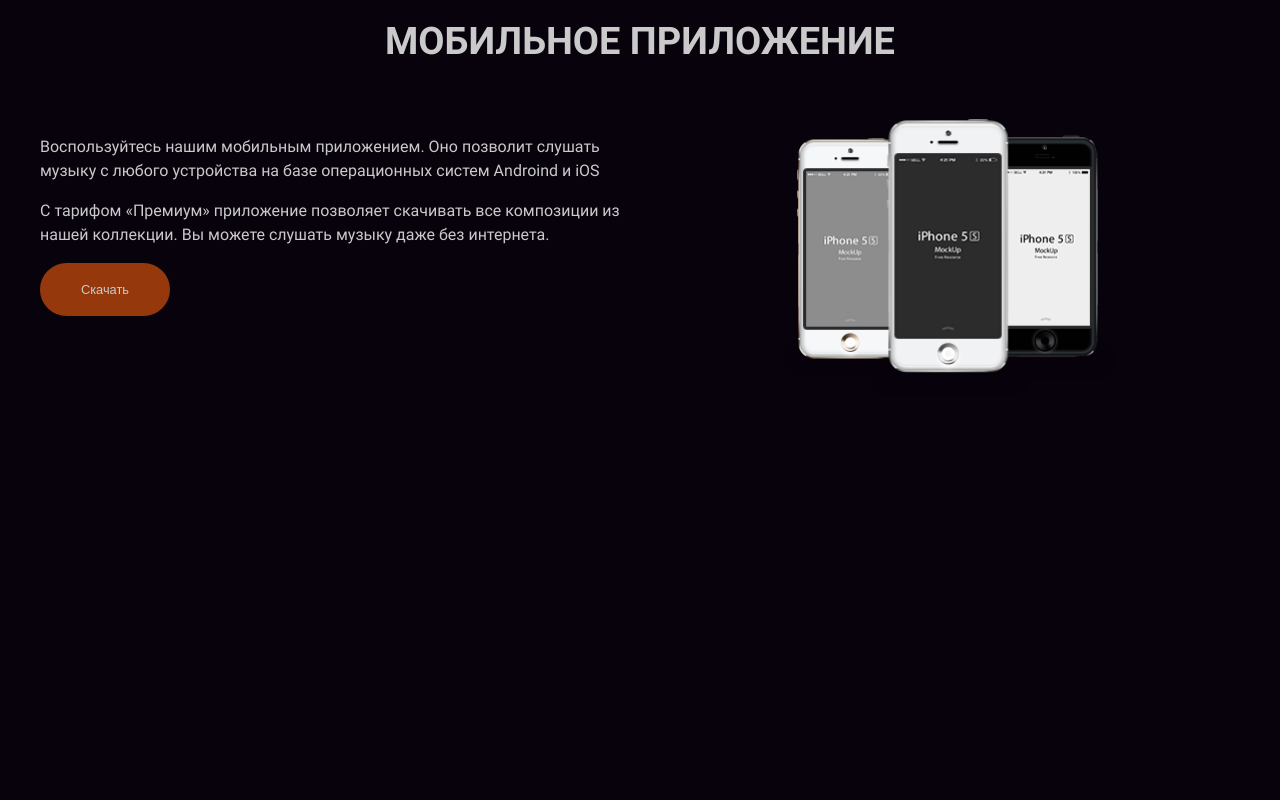
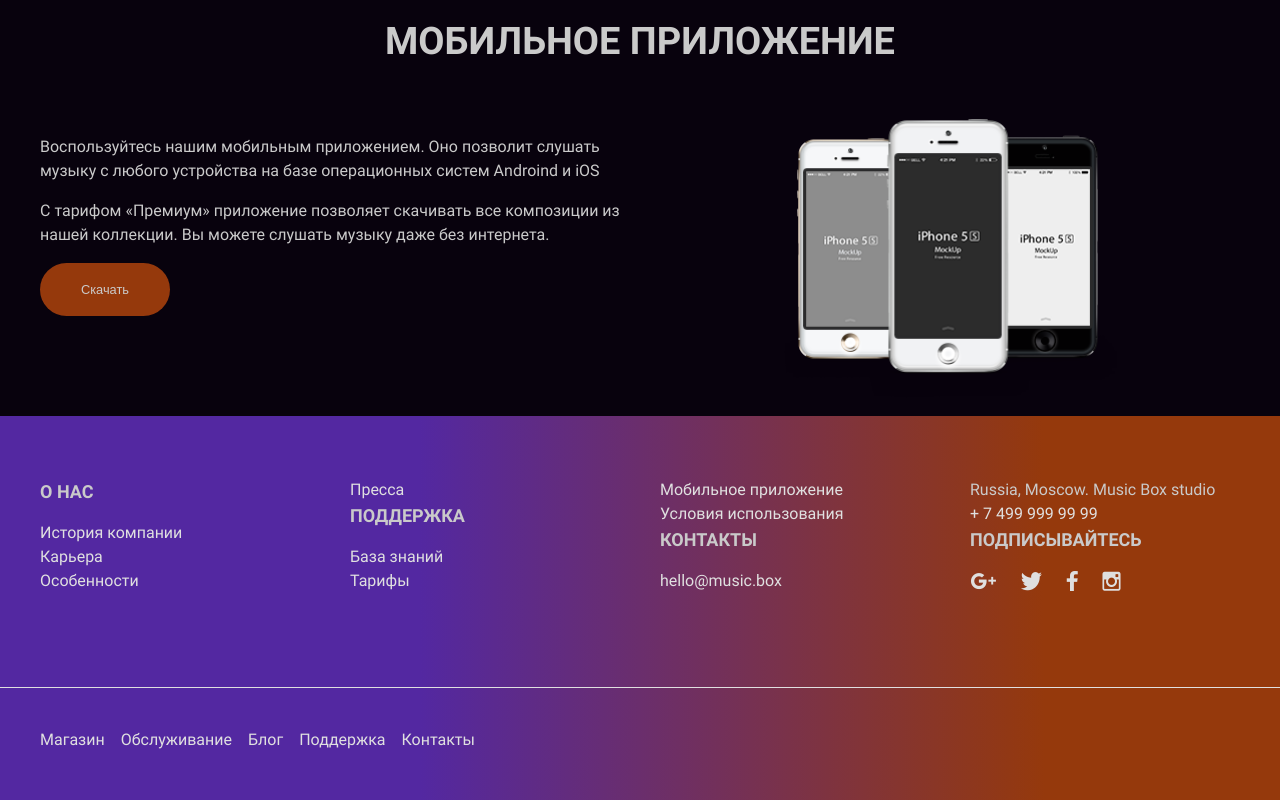
Before and after one commit to mishchenkoandrey/layout-designer-project-lvl2, a website: page src/index.html in a window 1280 px wide. Shown: the part 2569-3369 px from the top of the page. Before the commit the page ends 2985 px from the top, so only its background shows below. Drawn offline with Linux system fonts and the light colour scheme; files whose address does not match are found by name.

Commit message:
Make step 6

```diff
--- a/src/index.html
+++ b/src/index.html
@@ -12,15 +12,15 @@
   <header class="absolute top-25 width-100-percent">
     <div class="container">
       <nav class="flex bold font-xs color-dark-grey">
-        <a href="/" class="inline-flex mr-88-xl">
+        <a href="" class="inline-flex mr-88-xl uppercase">
           <img src="images/logo.svg" alt="Music Box" class="logo mr-16">
           Music Box
         </a>
-        <ul class="nav-ul flex-xl width-100-percent width-auto-xl mt-14 mb-15 margin-0-xl">
-          <li><a href="" class="inline-flex pt-2 pb-2">Главная</a></li>
-          <li><a href="" class="inline-flex pt-2 pb-2">Каталог</a></li>
-          <li><a href="" class="inline-flex pt-2 pb-2">Исполнители</a></li>
-          <li><a href="" class="inline-flex pt-2 pb-2">Контакты</a></li>
+        <ul class="nav-ul flex-xl gap-24-xl width-100-percent width-auto-xl mt-14 mb-15 margin-0-xl">
+          <li><a href="" class="inline-flex pt-2 pb-2 uppercase">Главная</a></li>
+          <li><a href="" class="inline-flex pt-2 pb-2 uppercase">Каталог</a></li>
+          <li><a href="" class="inline-flex pt-2 pb-2 uppercase">Исполнители</a></li>
+          <li><a href="" class="inline-flex pt-2 pb-2 uppercase">Контакты</a></li>
         </ul>
         <form class="width-100-percent width-auto-xl ml-auto-xl">
           <input type="search" placeholder="ПОИСК..." class="search border-0 pt-5 pr-10 pb-5 pl-10 br-50 width-100-percent bg-dark">
@@ -34,7 +34,7 @@
         <h1>Онлайн музыка где угодно</h1>
         <h2>Без ограничений</h2>
         <p class="mt-16 mt-32-xl mb-16">Получите доступ всего за несколько шагов. Заполните форму ниже и откройте мир музыки</p>
-        <form class="registration-form flex margin-auto">
+        <form class="registration-form flex gap-24 margin-auto">
           <input type="text" name="Имя" placeholder="Имя" class="registration-input border-2 bc-dark-gray br-3 bold">
           <input type="text" name="Email" placeholder="Email" class="registration-input border-2 bc-dark-gray br-3 bold">
           <button class="btn btn-green border-0 width-100-percent">Получить доступ</button>
@@ -48,19 +48,19 @@
           <div class="pricing-item bg-free">
             <h3>Бесплатная</h3>
             <p class="pricing-value">0</p>
-            <a href="#" class="btn btn-transparent">Оформить</a>
+            <a href="" class="btn btn-transparent">Оформить</a>
             <p class="pricing-footer">Оплата в месяц. Бесплатный тариф предоставляет доступ ко всей коллекции музыки. Присутствует реклама</p>
           </div>
           <div class="pricing-item bg-standard">
             <h3>Стандартная</h3>
             <p class="pricing-value">250</p>
-            <a href="#" class="btn btn-transparent">Оформить</a>
+            <a href="" class="btn btn-transparent">Оформить</a>
             <p class="pricing-footer">Оплата в месяц. Стандартный тариф предоставляет доступ ко всей коллекции музыки в среднем качестве</p>
           </div>
           <div class="pricing-item bg-premium">
             <h3>Премиум</h3>
             <p class="pricing-value">500</p>
-            <a href="#" class="btn btn-transparent">Оформить</a>
+            <a href="" class="btn btn-transparent">Оформить</a>
             <p class="pricing-footer">Оплата в месяц. Премиум тариф предоставляет доступ ко всей коллекции музыки в высоком качестве</p>
           </div>
         </div>
@@ -79,13 +79,13 @@
             </div>
             <div class="news-footer">
               <div class="news-author">
-                <a href="/" class="news-author-link">
+                <a href="" class="news-author-link">
                   <img src="images/avatar.png" alt="Music Box" class="mr-16">
                   Music Box
                 </a>
                 <span>24/02/2020</span>
               </div>
-              <a href="#" class="btn btn-transparent btn-small">К альбому</a>
+              <a href="" class="btn btn-transparent btn-small">К альбому</a>
             </div>
           </div>
           <div class="news-item">
@@ -96,13 +96,13 @@
             </div>
             <div class="news-footer">
               <div class="news-author">
-                <a href="/" class="news-author-link">
+                <a href="" class="news-author-link">
                   <img src="images/avatar.png" alt="Music Box" class="mr-16">
                   Music Box
                 </a>
                 <span>24/02/2020</span>
               </div>
-              <a href="#" class="btn btn-transparent btn-small">К альбому</a>
+              <a href="" class="btn btn-transparent btn-small">К альбому</a>
             </div>
           </div>
         </div>
@@ -119,8 +119,55 @@
       </div>
     </section>
   </main>
-  <footer>
-
+  <footer class="bg-gradient">
+    <div class="container pt-62 pb-74 pb-72-xl columns-4-xl gap-40-xl">
+      <section class="footer-section">
+        <h4 class="mb-16">О нас</h4>
+        <ul class="footer-nav nav-ul">
+          <li class="footer-nav-li"><a href="" class="footer-nav-link">История компании</a></li>
+          <li class="footer-nav-li"><a href="" class="footer-nav-link">Карьера</a></li>
+          <li class="footer-nav-li"><a href="" class="footer-nav-link">Особенности</a></li>
+          <li class="footer-nav-li"><a href="" class="footer-nav-link">Пресса</a></li>
+        </ul>
+      </section>
+      <section class="footer-section">
+        <h4 class="mb-16">Поддержка</h4>
+        <ul class="footer-nav nav-ul">
+          <li class="footer-nav-li"><a href="" class="footer-nav-link">База знаний</a></li>
+          <li class="footer-nav-li"><a href="#page-pricing" class="footer-nav-link">Тарифы</a></li>
+          <li class="footer-nav-li"><a href="#page-app" class="footer-nav-link">Мобильное приложение</a></li>
+          <li class="footer-nav-li"><a href="" class="footer-nav-link">Условия использования</a></li>
+        </ul>
+      </section>
+      <section class="footer-section">
+        <h4 class="mb-16">Контакты</h4>
+        <ul class="footer-nav nav-ul">
+          <li class="footer-nav-li"><a href="mailto:hello@music.box" class="footer-nav-link">hello@music.box</a></li>
+          <li class="footer-nav-li">Russia, Moscow. Music Box studio</li>
+          <li class="footer-nav-li"><a href="tel:+74999999999" class="footer-nav-link">+ 7 499 999 99 99</a></li>
+        </ul>
+      </section>
+      <section class="footer-section">
+        <h4 class="mb-18">Подписывайтесь</h4>
+        <ul class="nav-ul flex gap-24">
+          <li><a href="https://plus.google.com/" class="footer-nav-link share-link google"><span hidden>Google+</span></a></li>
+          <li><a href="https://twitter.com/" class="footer-nav-link share-link twitter"><span hidden>Twitter</span></a></li>
+          <li><a href="https://www.facebook.com/" class="footer-nav-link share-link facebook"><span hidden>Facebook</span></a></li>
+          <li><a href="https://www.instagram.com/" class="footer-nav-link share-link instagram"><span hidden>Instagram</span></a></li>
+        </ul>
+      </section>
+    </div>
+    <div class="bt-1">
+      <div class="container pt-40 pb-48">
+        <ul class="nav-ul flex gap-16">
+          <li class="footer-nav-li"><a href="" class="footer-nav-link">Магазин</a></li>
+          <li class="footer-nav-li"><a href="" class="footer-nav-link">Обслуживание</a></li>
+          <li class="footer-nav-li"><a href="" class="footer-nav-link">Блог</a></li>
+          <li class="footer-nav-li"><a href="" class="footer-nav-link">Поддержка</a></li>
+          <li class="footer-nav-li"><a href="" class="footer-nav-link">Контакты</a></li>
+        </ul>
+      </div>
+    </div>
   </footer>
 </body>
 </html>
--- a/src/scss/app.scss
+++ b/src/scss/app.scss
@@ -5,3 +5,4 @@
 @import "page-pricing.scss";
 @import "page-news.scss";
 @import "page-app.scss";
+@import "footer.scss";
--- /dev/null
+++ b/src/scss/footer.scss
@@ -0,0 +1,57 @@
+.footer-nav {
+  margin-bottom: 30px;
+}
+
+.footer-nav-li {
+  width: 100%;
+
+  font-size: 16px;
+}
+
+.footer-nav-link {
+  display: block;
+
+  font-size: var(--font-size-1);
+}
+
+.share-link {
+  display: block;
+
+  background-repeat: no-repeat;
+  background-position: center;
+  background-size: contain;
+}
+
+.google {
+  width: 26px;
+  height: 17px;
+
+  background-image: url(../images/Google+.png);
+}
+
+.twitter {
+  width: 22px;
+  height: 19px;
+
+  background-image: url(../images/Twitter.png);
+}
+
+.facebook {
+  width: 12px;
+  height: 20px;
+
+  background-image: url(../images/Facebook.png);
+}
+
+.instagram {
+  width: 19px;
+  height: 20px;
+
+  background-image: url(../images/Instagram.png);
+}
+
+@media (min-width: 1240px) {
+  .footer-nav-li {
+    width: auto;
+  }
+}
--- a/src/scss/general.scss
+++ b/src/scss/general.scss
@@ -42,6 +42,7 @@ body {
 h1 {
   margin: 0;
 
+  color: var(--white);
   font-weight: bold;
   font-size: 30px;
   text-transform: uppercase;
@@ -50,6 +51,7 @@ h1 {
 h2 {
   margin: 0;
 
+  color: var(--white);
   font-weight: bold;
   font-size: 18px;
   text-transform: uppercase;
@@ -58,6 +60,7 @@ h2 {
 h3 {
   margin: 0;
 
+  color: var(--white);
   font-weight: bold;
   font-size: 16px;
   text-transform: uppercase;
@@ -66,6 +69,7 @@ h3 {
 h4 {
   margin: 0;
 
+  color: var(--white);
   font-weight: bold;
   font-size: 18px;
   text-transform: uppercase;
@@ -73,7 +77,6 @@ h4 {
 
 a {
   color: var(--gray);
-  text-transform: uppercase;
   text-decoration: none;
 }
 
@@ -81,14 +84,15 @@ p {
   font-size: var(--font-size-1);
 }
 
-nav ul {
+nav a:hover {
+  color: var(--white);
+}
+
+.nav-ul {
+  margin: 0;
   padding-inline-start: 0;
 
   list-style-type: none;
-}
-
-nav a:hover {
-  color: var(--white);
 }
 
 .absolute {
@@ -151,6 +155,10 @@ nav a:hover {
   margin-bottom: 16px;
 }
 
+.mb-18 {
+  margin-bottom: 18px;
+}
+
 .mb-49 {
   margin-bottom: 49px;
 }
@@ -171,12 +179,24 @@ nav a:hover {
   border: 2px solid;
 }
 
+.bt-1 {
+  border-top: 1px solid #e0e0e0;
+}
+
 .pt-2 {
   padding-top: 2px;
 }
 
 .pt-5 {
   padding-top: 5px;
+}
+
+.pt-40 {
+  padding-top: 40px;
+}
+
+.pt-62 {
+  padding-top: 62px;
 }
 
 .pt-100 {
@@ -197,6 +217,14 @@ nav a:hover {
 
 .pb-5 {
   padding-bottom: 5px;
+}
+
+.pb-48 {
+  padding-bottom: 48px;
+}
+
+.pb-74 {
+  padding-bottom: 74px;
 }
 
 .pb-100 {
@@ -261,12 +289,24 @@ nav a:hover {
   background-color: var(--dark);
 }
 
+.bg-gradient {
+  background: linear-gradient(89.75deg, #5328a1 32.83%, #95390c 81.56%);
+}
+
 .bc-dark-gray {
   border-color: var(--dark-gray);
 }
 
 .fs-1 {
   font-size: var(--font-size-1);
+}
+
+.gap-16 {
+  gap: 16px;
+}
+
+.gap-24 {
+  gap: 24px;
 }
 
 .gap-50 {
@@ -356,6 +396,14 @@ nav a:hover {
     align-items: center;
   }
 
+  .gap-24-xl {
+    gap: 24px;
+  }
+
+  .gap-40-xl {
+    gap: 40px;
+  }
+
   .margin-0-xl {
     margin: 0;
   }
@@ -380,12 +428,20 @@ nav a:hover {
     padding-top: 200px;
   }
 
+  .pb-72-xl {
+    padding-bottom: 72px;
+  }
+
   .width-auto-xl {
     width: auto;
   }
 
   .nowrap-xl {
     flex-wrap: nowrap;
+  }
+
+  .columns-4-xl {
+    columns: 4;
   }
 
   .container {
--- a/src/scss/header.scss
+++ b/src/scss/header.scss
@@ -3,10 +3,6 @@
 }
 
 @media (min-width: 1240px) {
-  .nav-ul {
-    gap: 24px;
-  }
-
   .search {
     width: 248px;
   }
--- a/src/scss/page-description.scss
+++ b/src/scss/page-description.scss
@@ -5,7 +5,6 @@
 }
 
 .registration-form {
-  gap: 24px;
   max-width: 570px;
 }
 
--- a/src/scss/page-news.scss
+++ b/src/scss/page-news.scss
@@ -5,8 +5,6 @@
 
 .news-text {
   margin: 16px 0 23px;
-
-  font-size: var(--font-size-1);
 }
 
 .news-author {
@@ -22,6 +20,7 @@
   margin-right: 16px;
 
   color: var(--orange);
+  text-transform: uppercase;
 }
 
 @media (min-width: 1240px) {
```
Also changed, not shown: src/css/style.css, 1 other file.
